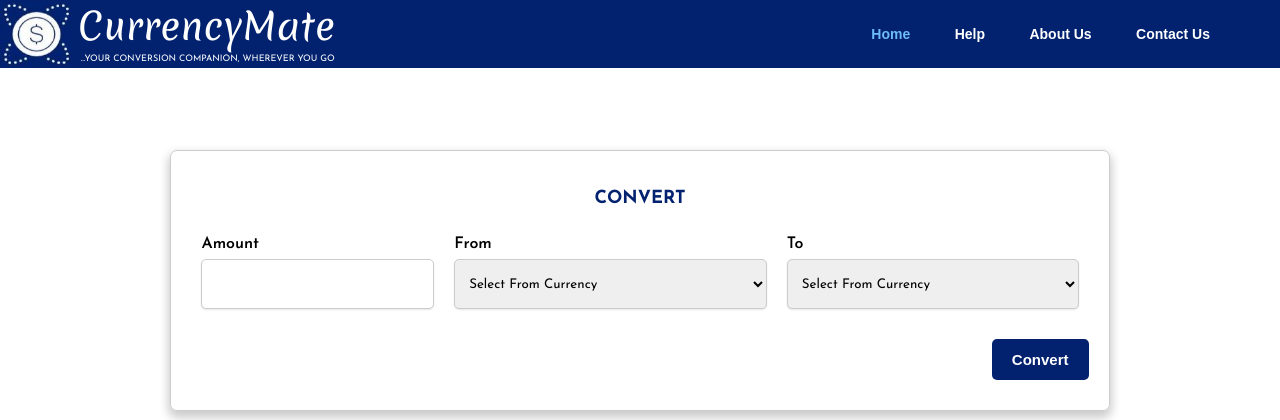
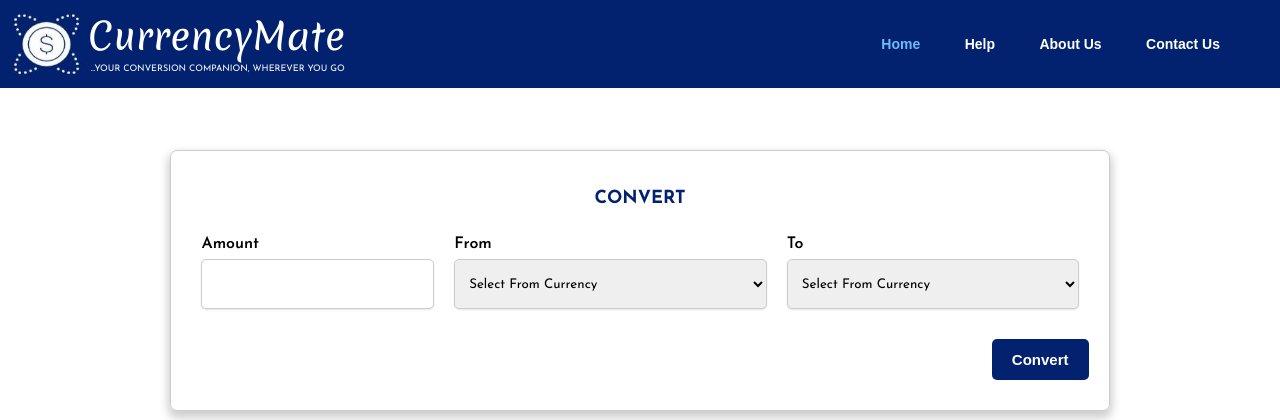
Before and after one commit to Augustinejude365/Portfolio-Project---CurrencyMate, a Flask app: page / in a window 1280 px wide. Shown: the top 420 px of the page. Run offline with Flask 2, Linux system fonts and the light colour scheme.

Commit message:
updated: header padding

```diff
--- a/static/styles/styles.css
+++ b/static/styles/styles.css
@@ -18,10 +18,12 @@ body {
 	align-items: center;
 	transition: box-shadow 0.3s ease, padding 0.3s ease;
 	z-index: 1000;
+	padding: 10px;
 }
 
 .header.scrolled {
 	box-shadow: 0px 8px 10px rgba(0, 0, 0, 0.3); /* Add shadow when scrolled */
+	padding: 5px;
 }
 
 .logo-container {
```
